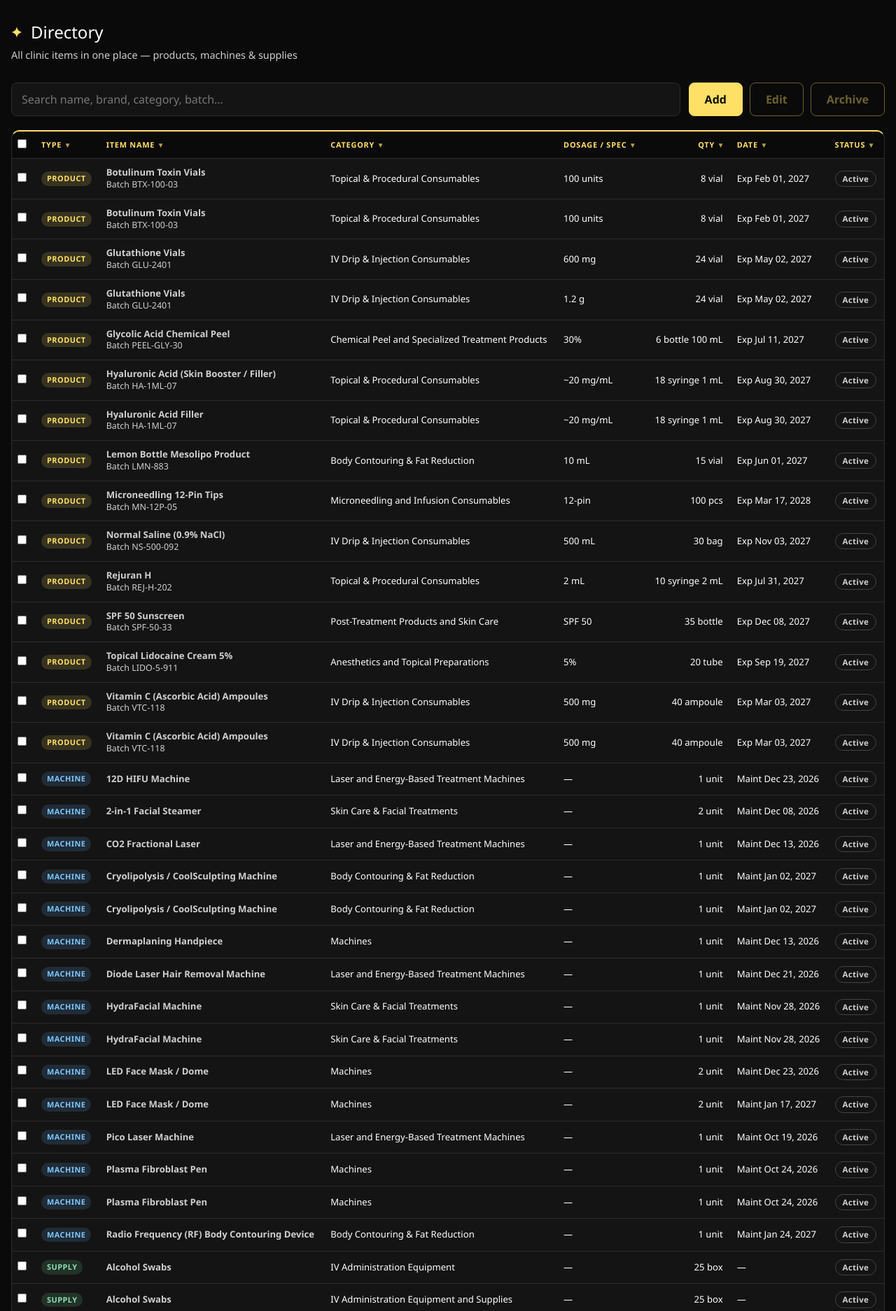
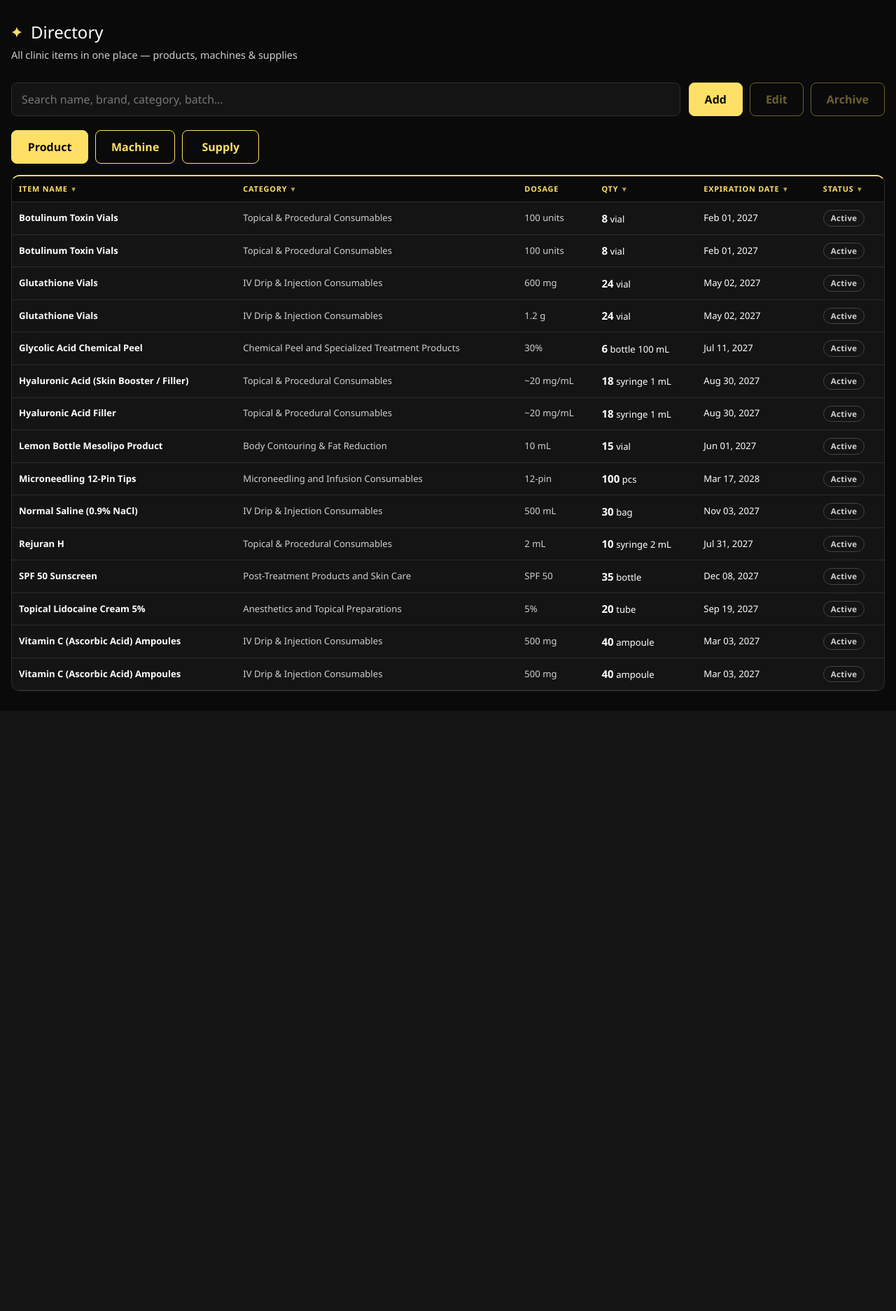
Before and after one commit to accaliwan/dermave-ims, a PHP site: page /directory.php in a window 1280 px wide. Shown: the part 63-1937 px from the top of the page at 70% size. After the commit the page ends 1051 px from the top, so only its background shows below. Run offline with PHP 8.4, Linux system fonts and the light colour scheme; the visitor is signed in with stand-in values (Sample User, id 1); data comes from the database, SQL or seed files in the repository.

Commit message:
Directory Changes
1. Item headers added
2. Removed check box: implemented single row selection and update.
3. Removed qty filtering
4. Made qty hugging right and bold number for qty
5. footer adjusted for less js mishaps

```diff
--- a/assets/css/style.css
+++ b/assets/css/style.css
@@ -851,3 +851,49 @@ a:hover {
     grid-template-columns: 1fr;
   }
 }
+
+/* ==========================================================
+   DIRECTORY: Product / Machine / Supply buttons, per-type
+   columns, and click-to-select rows
+   ========================================================== */
+.type-tabs {
+  display: flex;
+  flex-wrap: wrap;
+  gap: 10px;
+  margin-bottom: 16px;
+}
+.type-tabs .type-tab {
+  min-width: 110px;
+  text-align: center;
+}
+.type-tabs .type-tab.is-active {
+  background: var(--gold);
+  border-color: var(--gold);
+  color: var(--black);
+}
+
+/* Columns that only some types use (the table's data-view is set by directory.js) */
+.js-directory-table[data-view="supply"] .c-dosage,
+.js-directory-table[data-view="supply"] .c-exp,
+.js-directory-table[data-view="machine"] .c-dosage,
+.js-directory-table[data-view="machine"] .c-exp,
+.js-directory-table[data-view="machine"] .c-qty {
+  display: none;
+}
+
+/* Rows are clickable now that the checkbox column is gone */
+.js-directory-table tbody tr {
+  cursor: pointer;
+}
+.table tbody tr.is-selected {
+  background: rgba(255, 224, 102, 0.12);
+}
+.table tbody tr.is-selected td:first-child {
+  box-shadow: inset 3px 0 0 var(--gold);
+}
+
+/* Quantity: number is bold and 2px bigger; the unit (vial, bag, pcs) stays normal */
+.qty-num {
+  font-weight: 700;
+  font-size: calc(1em + 2px);
+}
--- a/directory.php
+++ b/directory.php
@@ -2,7 +2,8 @@
 /**
  * DermAve IMS - Directory page
  * Unified view of products, machines and supplies.
- * Column headers are clickable for sort / filter options.
+ * Buttons above the table switch between the three item types;
+ * each type shows its own set of columns.
  */
 
 $pageTitle  = 'Directory';
@@ -24,9 +25,7 @@ if (empty($_SESSION['csrf'])) {
 }
 
 // Distinct values for filter menus (from live data or sample)
-$typeOptions     = get_directory_distinct('item_type');
 $categoryOptions = get_directory_distinct('category');
-$statusOptions   = get_directory_distinct('status');
 
 // Helper to format dates safely
 function fmt_date(?string $d): string
@@ -60,27 +59,25 @@ function fmt_date(?string $d): string
       </div>
     </div>
 
+    <!-- Item type switch -->
+    <div class="type-tabs" id="typeTabs" role="group" aria-label="Item type">
+      <button type="button" class="btn btn--ghost type-tab is-active" data-type="product" aria-pressed="true">Product</button>
+      <button type="button" class="btn btn--ghost type-tab" data-type="machine" aria-pressed="false">Machine</button>
+      <button type="button" class="btn btn--ghost type-tab" data-type="supply" aria-pressed="false">Supply</button>
+    </div>
+
     <div class="table-wrap">
-      <table class="table table--fit js-directory-table" id="directoryTable">
+      <!--
+        Column rules (hidden with CSS based on data-view):
+          product : Item Name, Category, Dosage, Qty, Expiration Date, Status
+          supply  : Item Name, Category, Qty, Status
+          machine : Machine Name, Category, Status
+      -->
+      <table class="table table--fit js-directory-table" id="directoryTable" data-view="product">
         <thead>
           <tr>
-            <th class="col-check"><input type="checkbox" id="checkAll" title="Select all visible"></th>
-            <th class="sortable filterable" data-col="item_type" data-type="enum">
-              Type <span class="th-icon">▾</span>
-              <div class="th-menu" hidden>
-                <button type="button" data-action="sort-asc">Sort A → Z</button>
-                <button type="button" data-action="sort-desc">Sort Z → A</button>
-                <hr>
-                <button type="button" data-action="filter-all" class="active">All types</button>
-                <?php foreach ($typeOptions as $opt): ?>
-                  <button type="button" data-action="filter" data-value="<?= htmlspecialchars($opt) ?>">
-                    <?= htmlspecialchars(ucfirst($opt)) ?>
-                  </button>
-                <?php endforeach; ?>
-              </div>
-            </th>
             <th class="sortable filterable" data-col="name" data-type="text">
-              Item Name <span class="th-icon">▾</span>
+              <span id="nameLabel">Item Name</span> <span class="th-icon">▾</span>
               <div class="th-menu" hidden>
                 <button type="button" data-action="sort-asc">Sort A → Z</button>
                 <button type="button" data-action="sort-desc">Sort Z → A</button>
@@ -100,22 +97,16 @@ function fmt_date(?string $d): string
                 <?php endforeach; ?>
               </div>
             </th>
-            <th class="sortable" data-col="dosage" data-type="text">
-              Dosage / Spec <span class="th-icon">▾</span>
-              <div class="th-menu" hidden>
-                <button type="button" data-action="sort-asc">Sort A → Z</button>
-                <button type="button" data-action="sort-desc">Sort Z → A</button>
-              </div>
-            </th>
-            <th class="sortable num" data-col="quantity" data-type="number">
+            <th class="c-dosage">Dosage</th>
+            <th class="sortable c-qty" data-col="quantity" data-type="number">
               Qty <span class="th-icon">▾</span>
               <div class="th-menu" hidden>
                 <button type="button" data-action="sort-asc">Sort low → high</button>
                 <button type="button" data-action="sort-desc">Sort high → low</button>
               </div>
             </th>
-            <th class="sortable" data-col="date_key" data-type="date">
-              Date <span class="th-icon">▾</span>
+            <th class="sortable c-exp" data-col="date_key" data-type="date">
+              Expiration Date <span class="th-icon">▾</span>
               <div class="th-menu" hidden>
                 <button type="button" data-action="sort-asc">Soonest first</button>
                 <button type="button" data-action="sort-desc">Latest first</button>
@@ -128,11 +119,8 @@ function fmt_date(?string $d): string
                 <button type="button" data-action="sort-desc">Sort Z → A</button>
                 <hr>
                 <button type="button" data-action="filter-all" class="active">All statuses</button>
-                <?php foreach ($statusOptions as $opt): ?>
-                  <button type="button" data-action="filter" data-value="<?= htmlspecialchars($opt) ?>">
-                    <?= htmlspecialchars(ucfirst($opt)) ?>
-                  </button>
-                <?php endforeach; ?>
+                <button type="button" data-action="filter" data-value="active">Active</button>
+                <button type="button" data-action="filter" data-value="archived">Archived</button>
               </div>
             </th>
           </tr>
@@ -140,12 +128,9 @@ function fmt_date(?string $d): string
         <tbody>
           <?php foreach ($items as $row): ?>
             <?php
-              // Prefer expiry for products, next maintenance for machines
-              $dateKey = $row['expiration_date'] ?: $row['next_maintenance'] ?: '';
-              $dateLabel = $row['expiration_date']
-                ? 'Exp ' . fmt_date($row['expiration_date'])
-                : ($row['next_maintenance'] ? 'Maint ' . fmt_date($row['next_maintenance']) : '—');
-              $qtyLabel = (int) $row['quantity'] . ($row['unit'] ? ' ' . $row['unit'] : '');
+              // Only products show an expiration date column
+              $dateKey  = $row['item_type'] === 'product' ? ($row['expiration_date'] ?: '') : '';
+              $qtyUnit  = $row['unit'] ? ' ' . $row['unit'] : '';
             ?>
             <tr
               data-id="<?= (int) $row['id'] ?>"
@@ -158,18 +143,11 @@ function fmt_date(?string $d): string
               data-status="<?= htmlspecialchars($row['status']) ?>"
               data-item="<?= htmlspecialchars(json_encode($row, JSON_UNESCAPED_UNICODE | JSON_PARTIAL_OUTPUT_ON_ERROR), ENT_QUOTES) ?>"
             >
-              <td class="col-check"><input type="checkbox" class="row-check"></td>
-              <td><span class="type-pill type-pill--<?= htmlspecialchars($row['item_type']) ?>"><?= htmlspecialchars(ucfirst($row['item_type'])) ?></span></td>
-              <td>
-                <strong><?= htmlspecialchars($row['name']) ?></strong>
-                <?php if (!empty($row['batch_number'])): ?>
-                  <div class="muted small">Batch <?= htmlspecialchars($row['batch_number']) ?></div>
-                <?php endif; ?>
-              </td>
+              <td><strong><?= htmlspecialchars($row['name']) ?></strong></td>
               <td><?= htmlspecialchars($row['category'] ?? '—') ?></td>
-              <td><?= htmlspecialchars($row['dosage'] ?? '—') ?></td>
-              <td class="num"><?= htmlspecialchars($qtyLabel) ?></td>
-              <td><?= htmlspecialchars($dateLabel) ?></td>
+              <td class="c-dosage"><?= htmlspecialchars($row['dosage'] ?? '—') ?></td>
+              <td class="c-qty"><span class="qty-num"><?= (int) $row['quantity'] ?></span><?= htmlspecialchars($qtyUnit) ?></td>
+              <td class="c-exp"><?= htmlspecialchars(fmt_date($row['expiration_date'] ?? null)) ?></td>
               <td><span class="badge badge--<?= $row['status'] === 'archived' ? 'expired' : 'ok' ?>"><?= htmlspecialchars(ucfirst($row['status'])) ?></span></td>
             </tr>
           <?php endforeach; ?>
--- a/includes/footer.php
+++ b/includes/footer.php
@@ -1,11 +1,18 @@
 <?php
 /**
  * Shared footer. Optionally set $pageScript (e.g. 'products.js') before including.
+ *
+ * Scripts get ?v=<last-modified time> so the browser always loads the newest
+ * version after a file changes (no more stale cached JavaScript).
  */
+$jsVersion = function (string $file): int {
+    $path = __DIR__ . '/../assets/js/' . $file;
+    return is_file($path) ? filemtime($path) : 0;
+};
 ?>
-  <script src="assets/js/main.js"></script>
+  <script src="assets/js/main.js?v=<?= $jsVersion('main.js') ?>"></script>
 <?php if (!empty($pageScript)): ?>
-  <script src="assets/js/<?= htmlspecialchars($pageScript) ?>"></script>
+  <script src="assets/js/<?= htmlspecialchars($pageScript) ?>?v=<?= $jsVersion($pageScript) ?>"></script>
 <?php endif; ?>
 </body>
 </html>
```
Also changed, not shown: assets/js/directory.js (+86 -15 lines).
